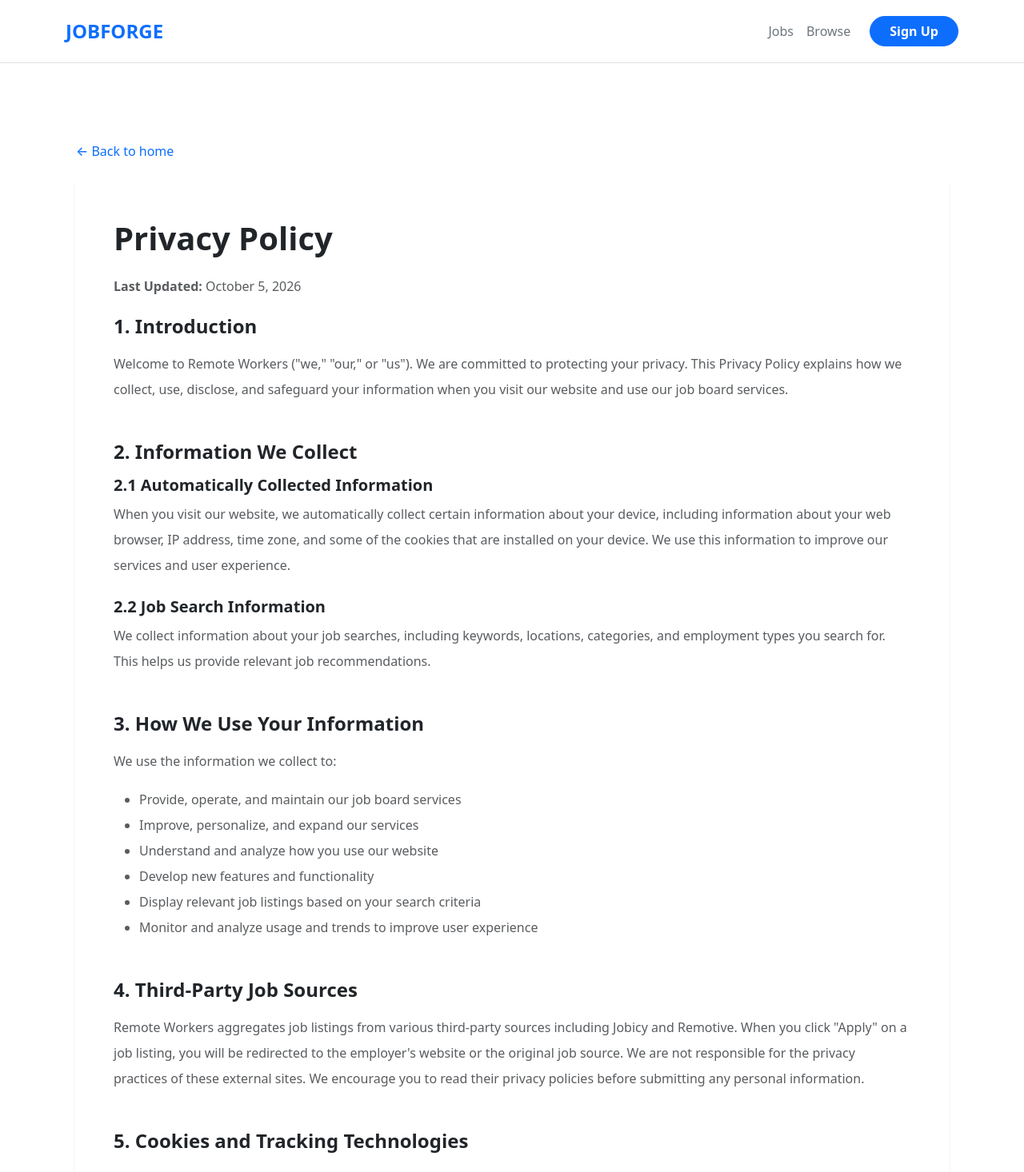
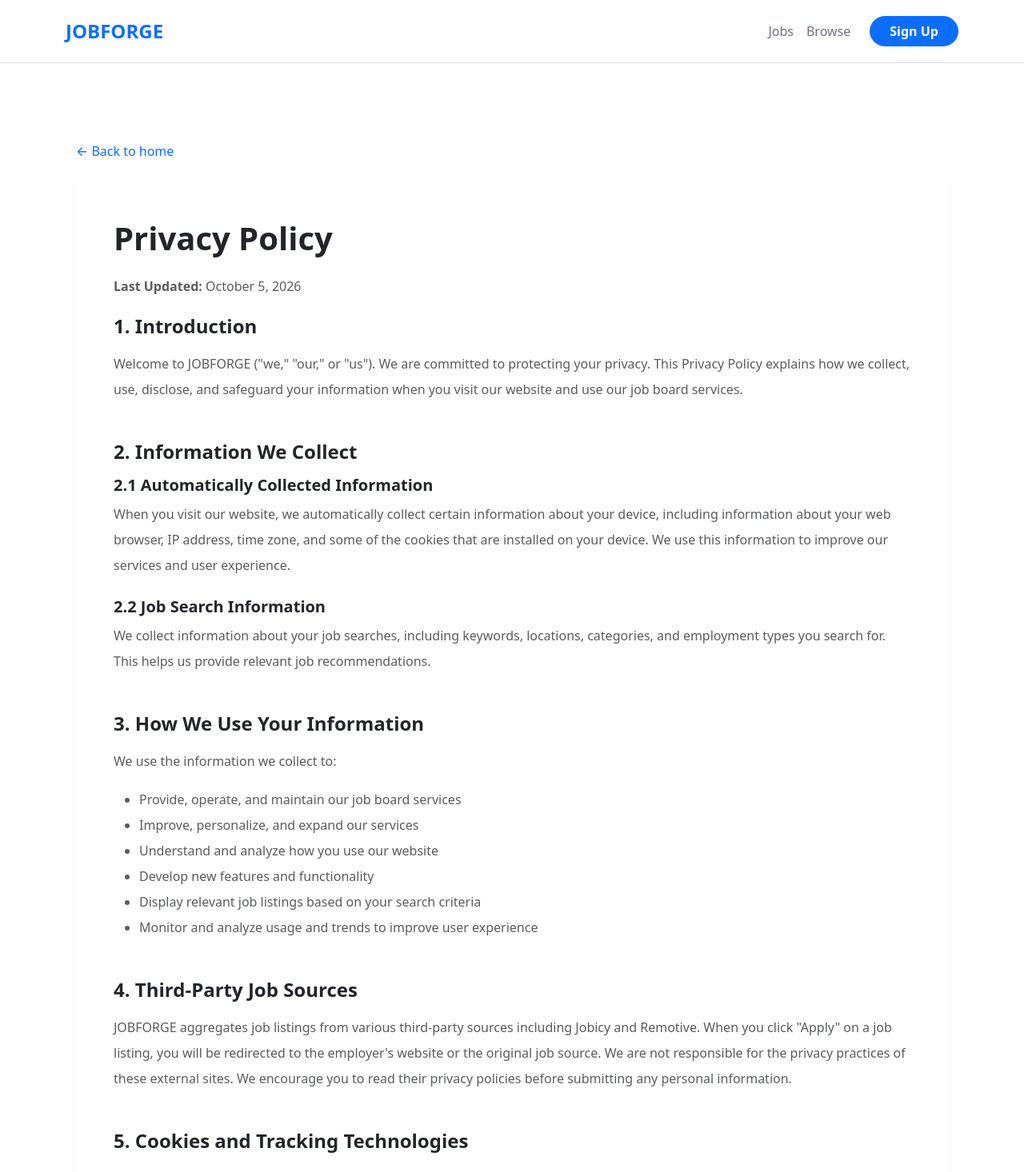
Before and after one commit to R5M54Y/JOBFORGE, a Next.js app in the folder frontend/: page /privacy-policy in a window 1280 px wide. Shown: the top 1466 px of the page at 80% size. Built offline with nearby package versions, Linux system fonts and the light colour scheme.

Commit message:
refactor: use siteConfig variable and improve footer text contrast

```diff
--- a/frontend/app/components/Footer.tsx
+++ b/frontend/app/components/Footer.tsx
@@ -1,4 +1,5 @@
 import Link from 'next/link';
+import { siteConfig } from '@/lib/siteConfig';
 
 export function Footer() {
   return (
@@ -6,31 +7,31 @@ export function Footer() {
       <div className="container">
         <div className="row">
           <div className="col-md-6 mb-3 mb-md-0">
-            <h5 className="mb-3">Remote Workers</h5>
+            <h5 className="mb-3 text-white">{siteConfig.title}</h5>
             <p className="text-muted small">
               Find remote jobs from multiple sources in one place. Your gateway to remote work opportunities worldwide.
             </p>
           </div>
           <div className="col-md-3 mb-3 mb-md-0">
-            <h6 className="mb-3">Quick Links</h6>
+            <h6 className="mb-3 text-white">Quick Links</h6>
             <ul className="list-unstyled">
               <li className="mb-2">
-                <Link href="/" className="text-muted text-decoration-none small">
+                <Link href="/" className="text-white-50 text-decoration-none small hover-text-white">
                   Home
                 </Link>
               </li>
               <li className="mb-2">
-                <Link href="/browse-jobs" className="text-muted text-decoration-none small">
+                <Link href="/browse-jobs" className="text-white-50 text-decoration-none small hover-text-white">
                   Browse Jobs
                 </Link>
               </li>
             </ul>
           </div>
           <div className="col-md-3">
-            <h6 className="mb-3">Legal</h6>
+            <h6 className="mb-3 text-white">Legal</h6>
             <ul className="list-unstyled">
               <li className="mb-2">
-                <Link href="/privacy-policy" className="text-muted text-decoration-none small">
+                <Link href="/privacy-policy" className="text-white-50 text-decoration-none small hover-text-white">
                   Privacy Policy
                 </Link>
               </li>
@@ -41,7 +42,7 @@ export function Footer() {
         <div className="row">
           <div className="col-12 text-center">
             <p className="text-muted small mb-0">
-              &copy; {new Date().getFullYear()} Remote Workers. All rights reserved.
+              &copy; {new Date().getFullYear()} {siteConfig.title}. All rights reserved.
             </p>
           </div>
         </div>
--- a/frontend/app/privacy-policy/page.tsx
+++ b/frontend/app/privacy-policy/page.tsx
@@ -1,9 +1,10 @@
 import { Metadata } from 'next';
 import Link from 'next/link';
+import { siteConfig } from '@/lib/siteConfig';
 
 export const metadata: Metadata = {
-  title: 'Privacy Policy | Remote Workers',
-  description: 'Privacy Policy for Remote Workers job board',
+  title: `Privacy Policy | ${siteConfig.title}`,
+  description: `Privacy Policy for ${siteConfig.title} job board`,
 };
 
 export default function PrivacyPolicyPage() {
@@ -25,7 +26,7 @@ export default function PrivacyPolicyPage() {
           <section className="mb-5">
             <h2 className="h4 fw-bold text-dark mb-3">1. Introduction</h2>
             <p className="text-muted lh-lg">
-              Welcome to Remote Workers (&quot;we,&quot; &quot;our,&quot; or &quot;us&quot;). We are committed to protecting your privacy.
+              Welcome to {siteConfig.title} (&quot;we,&quot; &quot;our,&quot; or &quot;us&quot;). We are committed to protecting your privacy.
               This Privacy Policy explains how we collect, use, disclose, and safeguard your information when
               you visit our website and use our job board services.
             </p>
@@ -63,7 +64,7 @@ export default function PrivacyPolicyPage() {
           <section className="mb-5">
             <h2 className="h4 fw-bold text-dark mb-3">4. Third-Party Job Sources</h2>
             <p className="text-muted lh-lg">
-              Remote Workers aggregates job listings from various third-party sources including Jobicy and Remotive.
+              {siteConfig.title} aggregates job listings from various third-party sources including Jobicy and Remotive.
               When you click &quot;Apply&quot; on a job listing, you will be redirected to the employer&apos;s website or the
               original job source. We are not responsible for the privacy practices of these external sites.
               We encourage you to read their privacy policies before submitting any personal information.
@@ -142,7 +143,7 @@ export default function PrivacyPolicyPage() {
 
           <div className="alert alert-light border mt-5" role="alert">
             <p className="mb-0 small text-muted">
-              <strong>Note:</strong> By using Remote Workers, you acknowledge that you have read and understood
+              <strong>Note:</strong> By using {siteConfig.title}, you acknowledge that you have read and understood
               this Privacy Policy and agree to be bound by its terms.
             </p>
           </div>
```
